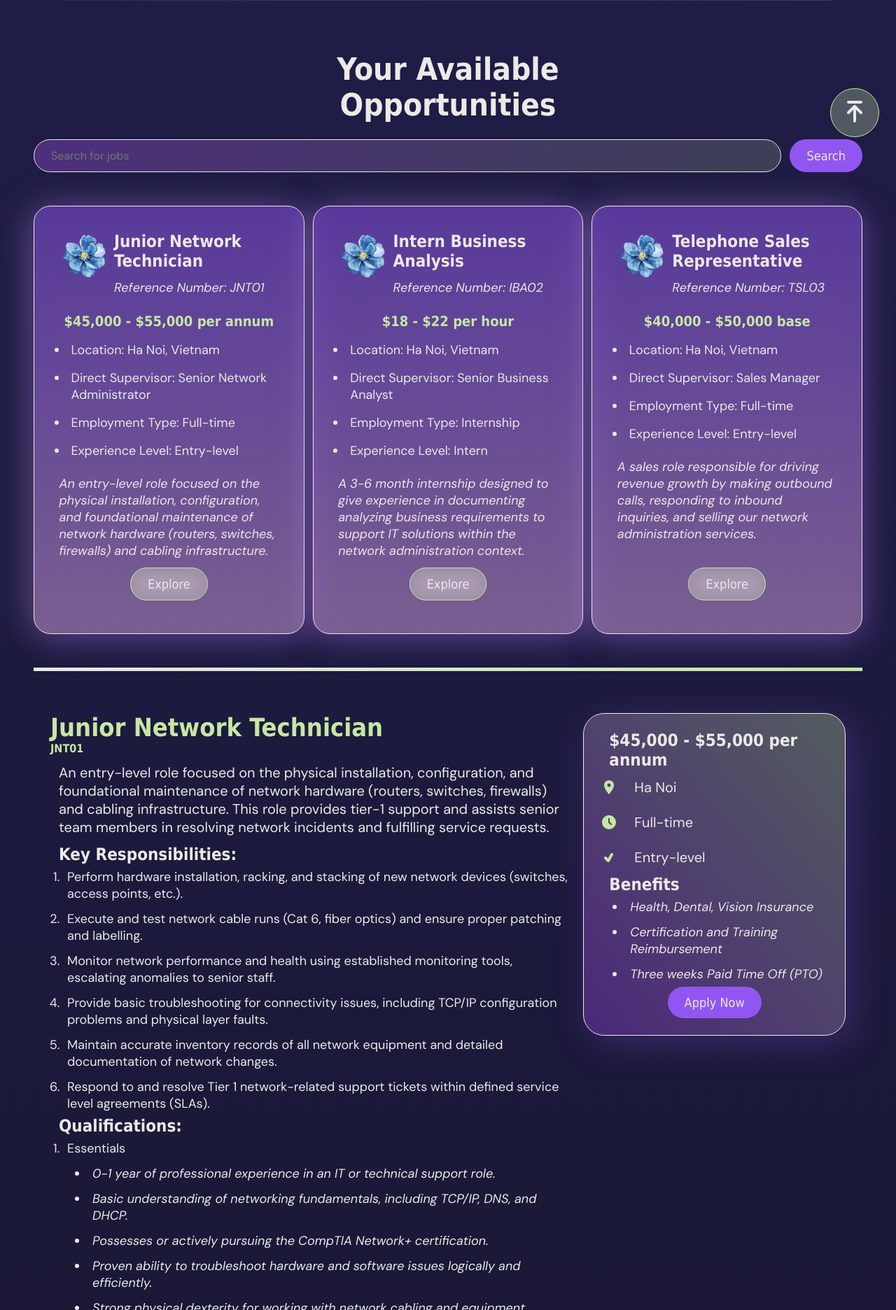
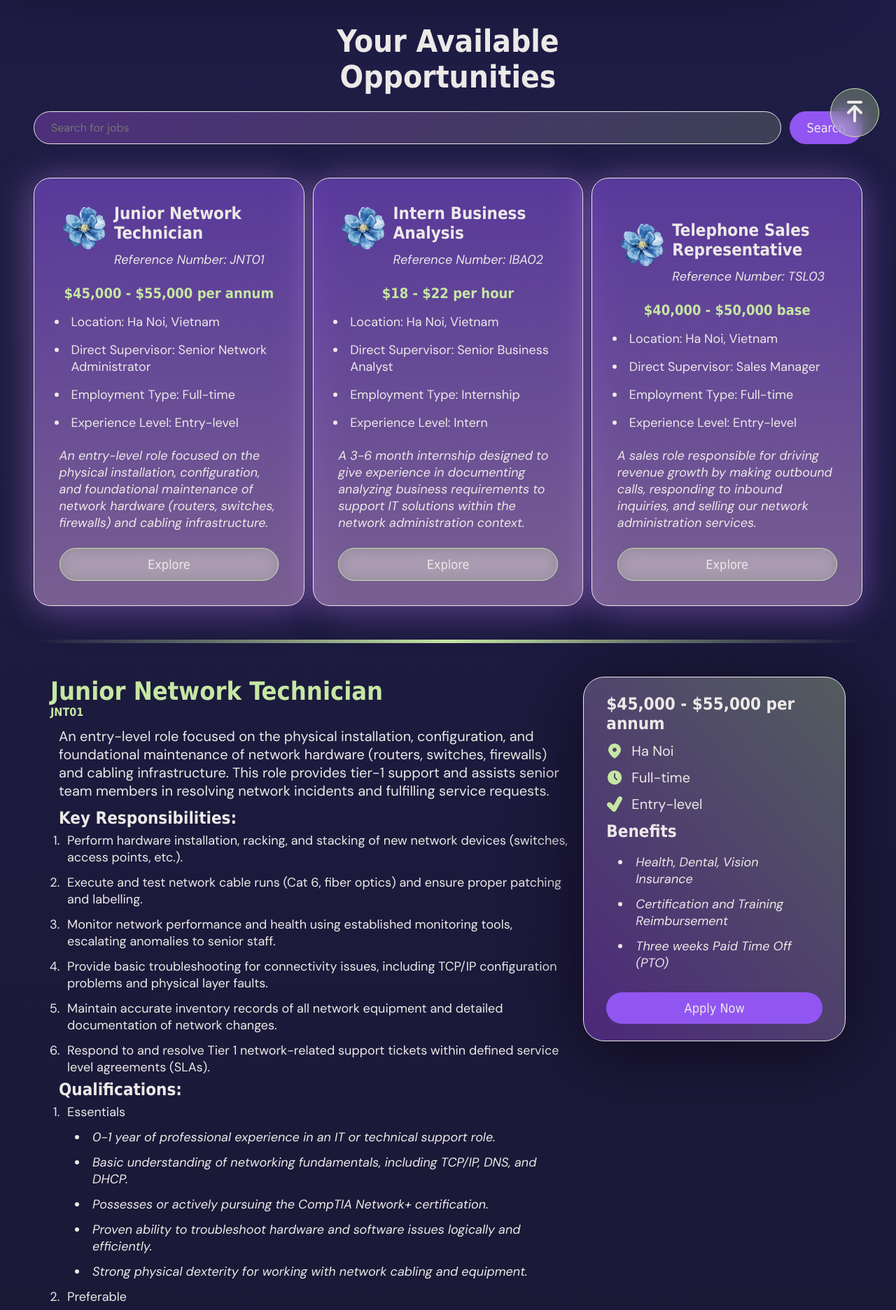
Before and after one commit to nguyenducnam06/Group-2-COS10026, a PHP site: page /jobs.html in a window 1280 px wide. Shown: the part 580-2452 px from the top of the page at 70% size. Run offline with PHP 8.4, Linux system fonts and the light colour scheme; some web fonts are replaced.

Commit message:
update styling

```diff
--- a/project1/jobs.html
+++ b/project1/jobs.html
@@ -7,11 +7,13 @@
 <html lang="en">
 
 <!-- Meta data information and stylesheet -->
+
 <head>
     <meta charset="UTF-8">
     <meta name="viewport" content="width=device-width, initial-scale=1.0">
     <meta name="description" content="NetVision - Job Description Page">
-    <meta name="keywords" content="NetVision, Job Description, Careers, Network Jobs, Recruitment, Opportunities, IT Jobs">
+    <meta name="keywords"
+        content="NetVision, Job Description, Careers, Network Jobs, Recruitment, Opportunities, IT Jobs">
     <meta name="author" content="Group 2 - COS10026">
     <title>NetVision - Job Description</title>
     <link rel="stylesheet" href="styles/style.css">
@@ -29,27 +31,32 @@
     <header>
         <h3>NetVision</h3>
         <nav>
+            <ul>
                 <li><a href="index.html">Home</a></li>
-            <li><a href="#">Job Description</a></li>
+                <li><a href="#.html">Job Description</a></li>
                 <li><a href="apply.html">Apply</a></li>
                 <li><a href="about.html">About Us</a></li>
+            </ul>
         </nav>
+        <ul>
             <li><a href="mailto:info@netvision.com.au">info@netvision.com.au</a></li>
+        </ul>
     </header>
 
     <!-- Main Content -->
-    <nav class="jobs_page">
-        <div class="container">
+    <main>
         <!-- Back to top button -->
         <button id="back" class="secondary"><a href="#"><img src="images/svg/to_top.svg" alt="Back to top"></a></button>
         <!-- Top Section -->
-            <section class="jobs_intro">
+        <section class="jobs_intro content_background">
             <img src="images/jobs.jpg" alt="job illustration source: freepik.com">
-                <article>
+            <article class="left_aligned">
                 <h1>Bring Your Vision<br>To Life</h1>
                 <p>Explores your potentials <br>Find your desired career, bring your vision to life with
                     NetVision.<br>Becoming a part of the leading network company. Apply now!</p>
+                <div class="row">
                     <button class="primary"><a href="apply.html">Apply Now</a></button>
+                </div>
             </article>
         </section>
 
@@ -97,7 +104,7 @@
                     <li>Experience Level: Intern</li>
                 </ul>
                 <p>A 3-6 month internship designed to give experience in
-                        documenting analyzing business requirements to support  IT
+                    documenting analyzing business requirements to support IT
                     solutions within the network administration context.</p>
                 <button class="secondary"><a href="#job2">Explore</a></button>
             </article>
@@ -118,7 +125,8 @@
                     <li>Employment Type: Full-time</li>
                     <li>Experience Level: Entry-level</li>
                 </ul>
-                    <p>A sales role responsible for driving revenue growth by making outbound calls, responding to inbound inquiries, and selling our network administration services.</p>
+                <p>A sales role responsible for driving revenue growth by making outbound calls, responding to
+                    inbound inquiries, and selling our network administration services.</p>
                 <button class="secondary"><a href="#job3">Explore</a></button>
             </article>
         </section>
@@ -131,37 +139,49 @@
                     <h2>Junior Network Technician</h2>
                     <h5> JNT01</h5>
                     <!-- Brief introduction -->
-                        <p> An entry-level role focused on the physical installation, configuration, and foundational maintenance of network hardware (routers, switches, firewalls) and cabling infrastructure. This role provides tier-1 support and assists senior team members in resolving network incidents and fulfilling service requests.</p>
+                    <p> An entry-level role focused on the physical installation, configuration, and foundational
+                        maintenance of network hardware (routers, switches, firewalls) and cabling infrastructure.
+                        This role provides tier-1 support and assists senior team members in resolving network
+                        incidents and fulfilling service requests.</p>
                     <h3>Key Responsibilities:</h3>
                     <ol>
-                            <li>Perform hardware installation, racking, and stacking of new network devices (switches, access points, etc.).</li>
-                            <li>Execute and test network cable runs (Cat 6, fiber optics) and ensure proper patching and labelling.</li>
-                            <li>Monitor network performance and health using established monitoring tools, escalating anomalies to senior staff.</li>
-                            <li>Provide basic troubleshooting for connectivity issues, including TCP/IP configuration problems and physical layer faults.</li>
-                            <li>Maintain accurate inventory records of all network equipment and detailed documentation of network changes.</li>
-                            <li>Respond to and resolve Tier 1 network-related support tickets within defined service level agreements (SLAs).</li>
+                        <li>Perform hardware installation, racking, and stacking of new network devices (switches,
+                            access points, etc.).</li>
+                        <li>Execute and test network cable runs (Cat 6, fiber optics) and ensure proper patching and
+                            labelling.</li>
+                        <li>Monitor network performance and health using established monitoring tools, escalating
+                            anomalies to senior staff.</li>
+                        <li>Provide basic troubleshooting for connectivity issues, including TCP/IP configuration
+                            problems and physical layer faults.</li>
+                        <li>Maintain accurate inventory records of all network equipment and detailed documentation
+                            of network changes.</li>
+                        <li>Respond to and resolve Tier 1 network-related support tickets within defined service
+                            level agreements (SLAs).</li>
                     </ol>
                     <h3>Qualifications:</h3>
                     <ol>
                         <li>Essentials</li>
                         <ul>
-                                <li >0-1 year of professional experience in an IT or technical support role.</li>
-                                <li>Basic understanding of networking fundamentals, including TCP/IP, DNS, and DHCP.</li>
+                            <li>0-1 year of professional experience in an IT or technical support role.</li>
+                            <li>Basic understanding of networking fundamentals, including TCP/IP, DNS, and DHCP.
+                            </li>
                             <li>Possesses or actively pursuing the CompTIA Network+ certification.</li>
-                                <li>Proven ability to troubleshoot hardware and software issues logically and efficiently.</li>
+                            <li>Proven ability to troubleshoot hardware and software issues logically and
+                                efficiently.</li>
                             <li>Strong physical dexterity for working with network cabling and equipment.</li>
                         </ul>
                         <li>Preferable</li>
                         <ul>
                             <li>Associate's degree in Information Technology or a related field.</li>
                             <li>Experience working with a ticketing system (e.g., ServiceNow, Jira).</li>
-                                <li>Familiarity with basic command-line interface (CLI) configuration for Cisco or Juniper devices.</li>
+                            <li>Familiarity with basic command-line interface (CLI) configuration for Cisco or
+                                Juniper devices.</li>
                         </ul>
                     </ol>
                 </article>
 
                 <!-- shortlisted benefits of the job -->
-                    <aside>
+                <aside class="left_aligned content_background">
                     <h3>$45,000 - $55,000 per annum</h3>
                     <div class="row">
                         <img src="images/svg/location-green.svg" alt="Location">
@@ -187,25 +207,35 @@
             <hr class="secondary">
 
             <div class="job_details" id="job2">
+
                 <article class="content">
                     <h2>Intern Business Analysis</h2>
                     <h5>IBA02</h5>
                     <!-- Brief introduction -->
-                        <p>A structured 3-6 month internship designed to immerse the candidate in the process of gathering, documenting, and analyzing business requirements to support the development and deployment of IT solutions and services within the network administration context.</p>
+                    <p>A structured 3-6 month internship designed to immerse the candidate in the process of
+                        gathering, documenting, and analyzing business requirements to support the development and
+                        deployment of IT solutions and services within the network administration context.</p>
                     <h3>Key Responsibilities:</h3>
                     <ol>
-                            <li>Assist the Senior Business Analyst in conducting stakeholder interviews and requirements gathering workshops.</li>
-                            <li>Document current-state "as-is" and future-state "to-be" business processes using flowcharts and diagrams.</li>
-                            <li>Translate high-level business needs into detailed functional and non-functional requirements documents.</li>
-                            <li>Support the analysis of operational data to identify process gaps and opportunities for efficiency improvements.</li>
-                            <li>Participate in quality assurance (QA) testing to ensure delivered solutions meet specified requirements.</li>
+                        <li>Assist the Senior Business Analyst in conducting stakeholder interviews and requirements
+                            gathering workshops.</li>
+                        <li>Document current-state "as-is" and future-state "to-be" business processes using
+                            flowcharts and diagrams.</li>
+                        <li>Translate high-level business needs into detailed functional and non-functional
+                            requirements documents.</li>
+                        <li>Support the analysis of operational data to identify process gaps and opportunities for
+                            efficiency improvements.</li>
+                        <li>Participate in quality assurance (QA) testing to ensure delivered solutions meet
+                            specified requirements.</li>
                     </ol>
                     <h3>Qualifications:</h3>
                     <ol>
                         <li>Essentials</li>
                         <ul>
-                                <li>Currently pursuing a Bachelor’s or Master’s degree in Business Administration, Information Systems, or Computer Science.</li>
-                                <li>Excellent written and verbal communication skills, including active listening and professional interviewing.</li>
+                            <li>Currently pursuing a Bachelor’s or Master’s degree in Business Administration,
+                                Information Systems, or Computer Science.</li>
+                            <li>Excellent written and verbal communication skills, including active listening and
+                                professional interviewing.</li>
                             <li>Demonstrated analytical and problem-solving abilities.</li>
                             <li>Proficiency in Microsoft Office Suite (Word, Excel, PowerPoint).</li>
                         </ul>
@@ -219,7 +249,7 @@
                 </article>
 
                 <!-- shortlisted benefits of the job -->
-                    <aside>
+                <aside class="left_aligned content_background">
                     <h3>$18 - $22 per hour</h3>
                     <div class="row">
                         <img src="images/svg/location-green.svg" alt="Location">
@@ -249,23 +279,32 @@
                     <h2>Telephone Sales Representative</h2>
                     <h5>TSL03</h5>
                     <!-- Brief introduction -->
-                        <p>A sales role responsible for driving revenue growth by making outbound calls, responding to inbound inquiries, and selling our network administration services.</p>
+                    <p>A sales role responsible for driving revenue growth by making outbound calls, responding to
+                        inbound inquiries, and selling our network administration services.</p>
                     <h3>Key Responsibilities:</h3>
                     <ol>
-                            <li>Conduct high-volume outbound calls (cold calling) to prospective clients to identify potential sales opportunities.</li>
-                            <li>Qualify leads effectively, determining the prospect’s needs, budget, and purchasing timeline.</li>
-                            <li>Clearly articulate the value proposition of the company’s network and IT support services to non-technical decision-makers.</li>
-                            <li>Manage and maintain a sales pipeline using the company's Customer Relationship Management (CRM) system.</li>
-                            <li>Consistently achieve monthly and quarterly sales targets and key performance indicators (KPIs).</li>
+                        <li>Conduct high-volume outbound calls (cold calling) to prospective clients to identify
+                            potential sales opportunities.</li>
+                        <li>Qualify leads effectively, determining the prospect’s needs, budget, and purchasing
+                            timeline.</li>
+                        <li>Clearly articulate the value proposition of the company’s network and IT support
+                            services to non-technical decision-makers.</li>
+                        <li>Manage and maintain a sales pipeline using the company's Customer Relationship
+                            Management (CRM) system.</li>
+                        <li>Consistently achieve monthly and quarterly sales targets and key performance indicators
+                            (KPIs).</li>
                     </ol>
                     <h3>Qualifications:</h3>
                     <ol>
                         <li>Essentials</li>
                         <ul>
-                                <li>1+ years of proven success in a high-volume telesales, telemarketing, or lead generation role.</li>
-                                <li>Exceptional verbal communication and negotiation skills, with a confident telephone presence.</li>
+                            <li>1+ years of proven success in a high-volume telesales, telemarketing, or lead
+                                generation role.</li>
+                            <li>Exceptional verbal communication and negotiation skills, with a confident telephone
+                                presence.</li>
                             <li>Resilience and persistence in handling objections and rejection.</li>
-                                <li>Proficiency in using CRM software for tracking sales activities and managing contacts.</li>
+                            <li>Proficiency in using CRM software for tracking sales activities and managing
+                                contacts.</li>
                         </ul>
                         <li>Preferable</li>
                         <ul>
@@ -276,7 +315,7 @@
                 </article>
 
                 <!-- shortlisted benefits of the job -->
-                    <aside>
+                <aside class="left_aligned content_background">
                     <h3>$40,000 - $50,000 base <br> + commission</h3>
                     <div class="row">
                         <img src="images/svg/location-green.svg" alt="Location">
@@ -302,17 +341,16 @@
             </div>
             <hr class="secondary">
         </section>
-        </div>
-    </nav>
+    </main>
 
     <!-- Footer -->
     <footer>
         <div class="row">
-            <div class="left_aligned">
+            <aside class="left_aligned">
                 <h1>NetVision</h1>
                 <p>Connecting the world with secure, innovative network solutions.</p>
-            </div>
-            <div class="left_aligned">
+            </aside>
+            <aside class="left_aligned">
                 <h3>Contact Us</h3>
                 <div class="row">
                     <img src="images/svg/jira.svg" alt="Jira">
@@ -334,10 +372,9 @@
                             Vietnam</a>
                     </p>
                 </div>
-            </div>
-            <div class="left_aligned">
+            </aside>
+            <aside class="left_aligned">
                 <h3>Follow Us</h3>
-
                 <div class="row">
                     <a href="https://www.facebook.com/" target="_blank"><img src="images/svg/facebook.svg"
                             alt="Facebook"></a>
@@ -347,7 +384,7 @@
                     <a href="https://www.linkedin.com/" target="_blank"><img src="images/svg/linkedin.svg"
                             alt="LinkedIn"></a>
                 </div>
-            </div>
+            </aside>
         </div>
     </footer>
 </body>
--- a/project1/styles/jobs.css
+++ b/project1/styles/jobs.css
@@ -104,58 +102,50 @@
   padding-left: 12px;
   margin-left: 0;
 }
-.job_card button {
-  display: block;
-  margin-top: auto;
-  margin-left: auto;
-  margin-right: auto;
-  margin-bottom: 12px;
-}
 
 /* Styling for job details section */
 .job_details {
-  margin-top: 36px;
+  margin-top: 24px;
   display: grid;
   grid-template-columns: 3fr 1.5fr;
   padding: 24px;
   scroll-margin-top: 80px;
   gap: 12px;
 }
-.job_details ol{
+.job_details ol {
   list-style-type: decimal;
   list-style-position: outside;
   padding-left: 6px;
   margin-left: 12px;
 }
-.job_details li{
+.job_details li {
   display: list-item;
   padding: 6px;
   font-size: 18px;
 }
-.job_details ul{
+.job_details ul {
   list-style-type: disc;
   list-style-position: outside;
   padding-left: 24px;
   margin-left: 12px;
 }
-.job_details ul li{
+.job_details ul li {
   font-style: italic;
 }
-.job_details h3{
+.job_details > article h3 {
   margin-left: 12px;
 }
-.job_details p{
+.job_details > article p {
   margin: 12px;
 }
 
 /* Style horizontal line */
 hr.primary {
   border: none;
-  color: #c6e7a3;
-  background: linear-gradient(100deg, #ece9e7, #c6e7a3);
+  background: linear-gradient(100deg, transparent, #c6e7a3, transparent);
   height: 5px;
 }
-hr.secondary{
+hr.secondary {
   background-color: #ece9e7;
   height: 1px;
   width: 100%;
@@ -164,18 +154,10 @@ hr.secondary{
   display: block;
 }
 
-/* styling the aside of job details */
-.job_details aside{
-  background: linear-gradient(50deg, #943edb66, #c6e7a352);
-  border: 1px solid #ece9e7;
-  border-radius: 30px;
-  padding: 24px;
-  box-shadow: 10px 10px 50px #9156f144;
-  align-self: start;
+/* styling the buttons */
+
+.job_details aside button,
+.job_card button {
+  width: 100%;
+  margin-top: 12px;
 }
-
-.job_details aside button{
-    display: block;
-    margin-left: auto;
-    margin-right: auto;
-}
--- a/project1/styles/style.css
+++ b/project1/styles/style.css
@@ -75,7 +75,7 @@ footer {
   border-top: 1px solid #ece9e7;
 }
 
-.container {
+main {
   margin: 48px;
   margin-top: 24px;
 }
@@ -172,8 +172,7 @@ button.secondary:hover {
 button:hover,
 .number:hover,
 .card:hover,
-a:hover,
-.content_background:hover {
+a:hover {
   transform: scale(1.05);
 }
 
@@ -266,13 +265,13 @@ a:hover,
 
 .content_background {
   display: flex;
-  justify-content: center;
-  align-items: center;
   background: linear-gradient(50deg, #943edb66, #c6e7a352);
   border: 1px solid #ece9e7;
   border-radius: 30px;
   width: fit-content;
+  height: fit-content;
   box-shadow: 0px 12px 100px #090310ad;
+  align-items: flex-start;
 }
 
 #back {
```
Also changed, not shown: other parts of project1/styles/jobs.css (+12 -14 lines), project1/about.html (+12 -9 lines), project1/apply.html (+18 -14 lines), project1/index.html (+40 -52 lines), project1/images/svg/level.svg, project1/images/svg/location-green.svg, project1/images/svg/time.svg. Lines whose indentation alone changed are shown as unchanged.
